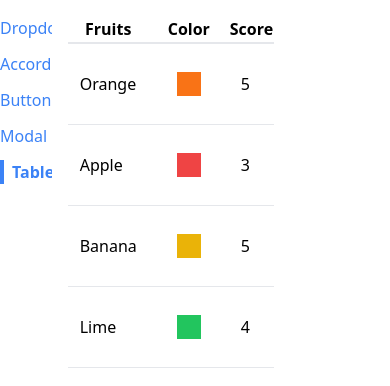
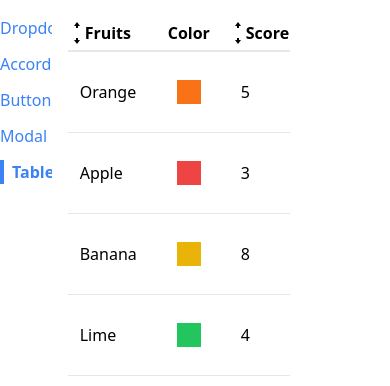
Before and after one commit to M1chalS/React-Components, a React (Create React App) app: page /table in a window 390 px wide. Shown: the top 386 px of the page. Built offline with nearby package versions, Linux system fonts and the light colour scheme.

Commit message:
Added custom SortableTable component

```diff
--- /dev/null
+++ b/src/components/SortableTable.jsx
@@ -0,0 +1,93 @@
+import Table from "./Table";
+import {useState} from "react";
+import {GoArrowSmallDown, GoArrowSmallUp} from "react-icons/go";
+
+function SortableTable(props) {
+    const [sortOrder, setSortOrder] = useState(null);
+    const [sortBy, setSortBy] = useState(null);
+
+    const {config, data} = props;
+
+    const handleClick = (label) => {
+        if (sortBy && label !==sortBy) {
+            setSortOrder('asc');
+            setSortBy(label);
+            return;
+        }
+
+        if (sortOrder === null) {
+            setSortOrder("asc");
+            setSortBy(label);
+        } else if (sortOrder === "asc") {
+            setSortOrder("desc");
+            setSortBy(label);
+        } else if (sortOrder === "desc") {
+            setSortOrder(null);
+            setSortBy(null);
+        }
+    }
+
+    const updatedConfig = config.map((column) => {
+        if (!column.sortValue) {
+            return column;
+        } else {
+            return {
+                ...column,
+                header: () => <th className="cursor-pointer hover:bg-gray-200"
+                                  onClick={() => handleClick(column.label)}>
+                    <div className="flex items-center">
+                        {getIcons(column.label, sortBy, sortOrder)}
+                        {column.label}
+                    </div>
+                </th>
+            }
+        }
+    });
+
+    let sortedData = data;
+    if (sortOrder && sortBy) {
+        const {sortValue} = config.find(column => column.label === sortBy);
+        sortedData = [...data].sort((a, b) => {
+            const valueA = sortValue(a);
+            const valueB = sortValue(b);
+
+            const reverseOrder = sortOrder === 'asc' ? 1 : -1;
+
+            if (typeof valueA === 'string') {
+                return valueA.localeCompare(valueB) * reverseOrder;
+            } else {
+                return (valueA - valueB) * reverseOrder;
+            }
+        });
+    }
+
+    return (
+            <Table {...props} config={updatedConfig} data={sortedData}/>
+    );
+}
+
+const getIcons = (label, sortBy, sortOrder) => {
+    if (label !== sortBy) {
+        return <div>
+            <GoArrowSmallUp/>
+            <GoArrowSmallDown/>
+        </div>;
+    }
+
+    if (sortOrder === null) {
+        return <div>
+            <GoArrowSmallUp/>
+            <GoArrowSmallDown/>
+        </div>;
+    } else if (sortOrder === "asc") {
+        return <div>
+            <GoArrowSmallUp/>
+        </div>;
+    } else if (sortOrder === "desc") {
+        return <div>
+            <GoArrowSmallDown/>
+        </div>;
+    }
+}
+
+export default SortableTable;
--- a/src/components/Table.jsx
+++ b/src/components/Table.jsx
@@ -1,7 +1,15 @@
+import {Fragment} from "react";
+
 function Table({data, config, keyFn}) {
 
     const renderedHeaders = config.map((column) => {
-        return <th key={column.label}>{column.label}</th>
+        if(column.header) {
+            return <Fragment key={column.label}>{column.header()}</Fragment>;
+        }
+
+        return <th key={column.label}>
+            {column.label}
+        </th>
     });
 
     const renderedRows = data.map((rowData) => {
--- a/src/pages/TablePage.jsx
+++ b/src/pages/TablePage.jsx
@@ -1,11 +1,11 @@
-import Table from "../components/Table";
+import SortableTable from "../components/SortableTable";
 
 function TablePage() {
 
     const data = [
         {name: 'Orange', color: 'bg-orange-500', score: 5},
         {name: 'Apple', color: 'bg-red-500', score: 3},
-        {name: 'Banana', color: 'bg-yellow-500', score: 5},
+        {name: 'Banana', color: 'bg-yellow-500', score: 8},
         {name: 'Lime', color: 'bg-green-500', score: 4},
     ];
 
@@ -13,6 +13,7 @@
         {
             label: "Fruits",
             render: (fruit) => fruit.name,
+            sortValue: (fruit) => fruit.name,
         },
         {
             label: "Color",
@@ -21,6 +22,7 @@
         {
             label: "Score",
             render: (fruit) => fruit.score,
+            sortValue: (fruit) => fruit.score,
         },
     ];
 
@@ -30,7 +32,7 @@
 
     return (
         <div>
-            <Table data={data} config={config} keyFn={keyFn}/>
+            <SortableTable data={data} config={config} keyFn={keyFn}/>
         </div>
     );
 }
```
